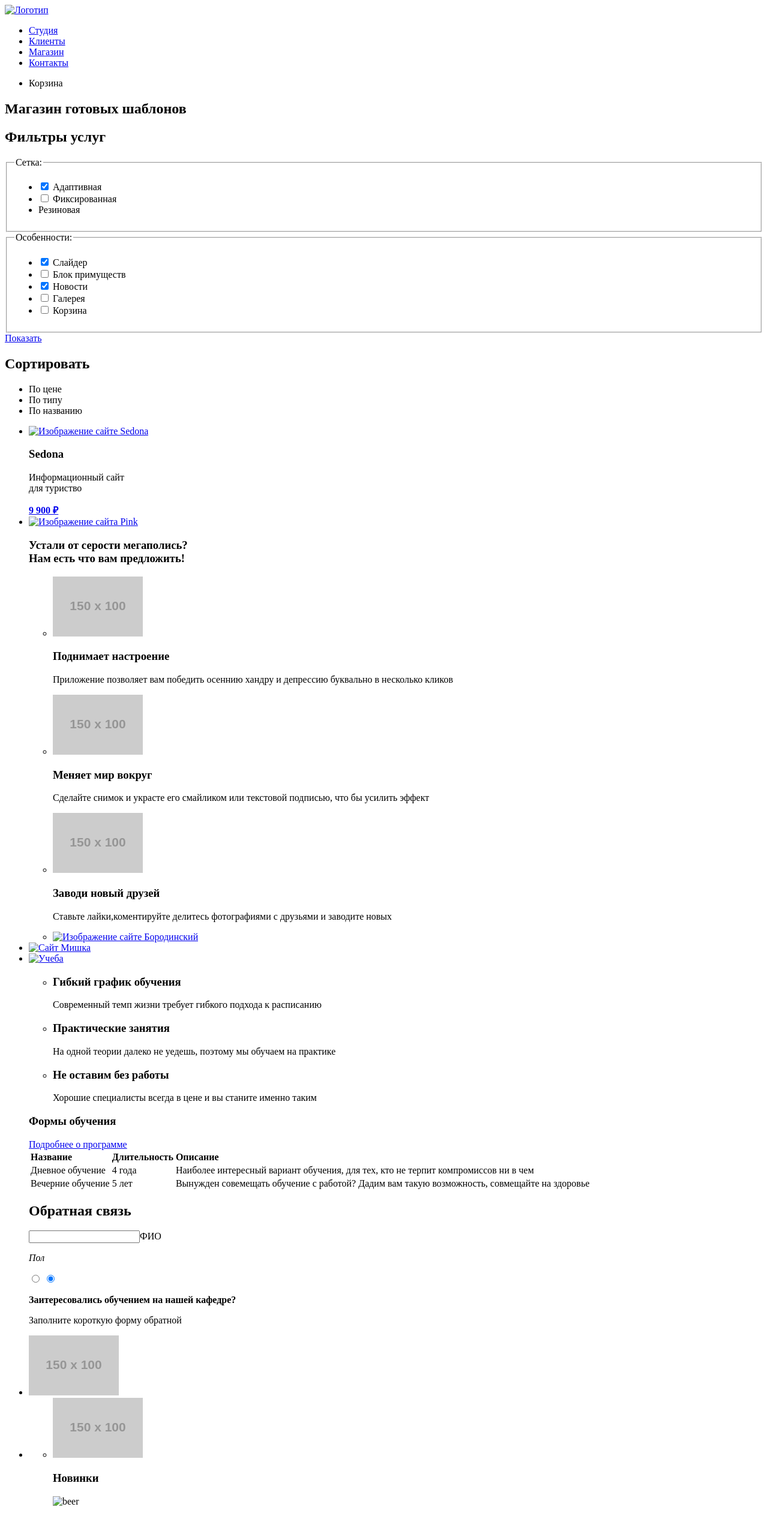
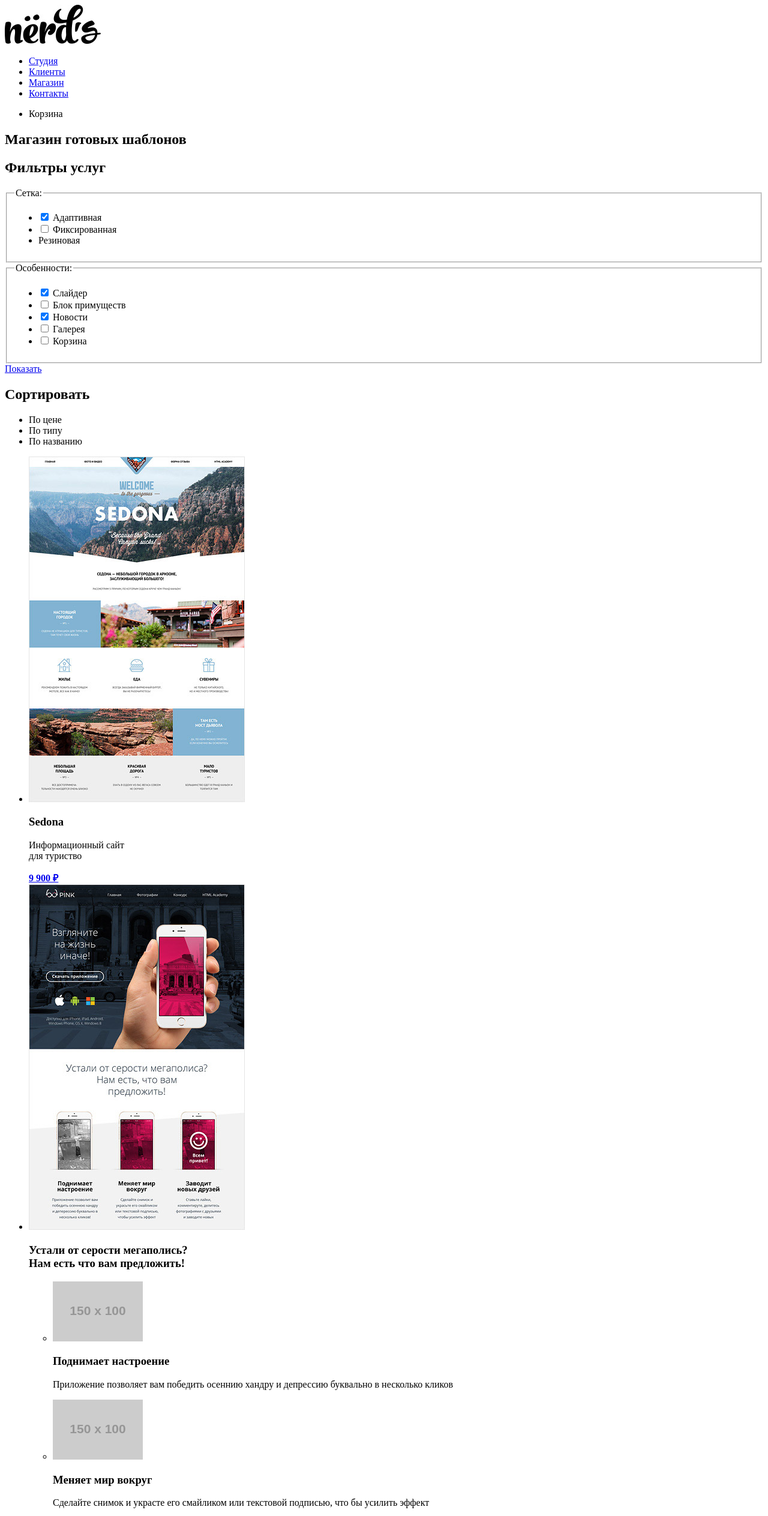
Before and after one commit to irvinthompson/493433-nerds, a plain HTML site: page nerdscatalog.html in a window 1280 px wide. Shown: the top 2527 px of the page at 60% size. Drawn offline with Linux system fonts and the light colour scheme; placeholder pictures from the web are drawn by us.

Commit message:
Исправления изображений

```diff
--- a/nerdscatalog.html
+++ b/nerdscatalog.html
@@ -9,7 +9,7 @@
     <footer class="main-footer">
         <nav clas="main-navigation">
             <a class="main-header-logo" href="index.html">
-                <img src="nerds-logo2.jpg" alt="Логотип" height="65" with="160">
+                <img src="img/nerds-logo2.jpg" alt="Логотип" height="65" with="160">
                 <ul class="site-navigation">
                     <li><a href="studia.html">Студия</a></li>
                     <li><a href="client.html">Клиенты</a></li>
@@ -83,7 +83,7 @@
             <ul>
                 <li>
             <a href="catalo-item.html">
-                <img src="img-sedona.jpg" alt="Изображение сайте Sedona" width="360" height="576">
+                <img src="img/img-sedona.jpg" alt="Изображение сайте Sedona" width="360" height="576">
 
             </a>
             <h3><span class="catalog-item-titile">Sedona</span></h3>
@@ -96,7 +96,7 @@
                 </li>
                 <li>
                     <a href="catalog-item.html">
-                        <img src="img-pink.jpg" alt="Изображение сайта Pink" width="360" height="576">
+                        <img src="img/img-pink.jpg" alt="Изображение сайта Pink" width="360" height="576">
                     </a>
                     <h3>Устали от серости мегаполись?<br>
                     Нам есть что вам предложить!</h3>
@@ -115,19 +115,19 @@
                         </li>
                         <li>
                             <a href="catalog-item.html">
-                                <img src="img-barbershop.jpg" alt="Изображение сайте Бородинский" width="360" height="576">
+                                <img src="img/img-barbershop.jpg" alt="Изображение сайте Бородинский" width="360" height="576">
                             </a>
                         </li>
                     </ul>
                 </li>
                 <li>
                     <a href="#">
-                    <img src="img-mishka.jpg" alt="Сайт Мишка" width="360" height="576">
+                    <img src="img/img-mishka.jpg" alt="Сайт Мишка" width="360" height="576">
                         </a>
                 </li>
                 <li>
                     <a href="catalog-item.html">
-                    <img src="img-aplus.jpg" width="360" height="576" alt="Учеба" >
+                    <img src="img/img-aplus.jpg" width="360" height="576" alt="Учеба" >
                     </a>
                     <ul>
                         <li><h3>Гибкий график обучения</h3>
@@ -175,7 +175,7 @@
                         <img src="http://placehold.it/150x100">
                     </a>
                     <h3>Новинки</h3>
-                    <img src="img-kvast.jpg" width="360" height="576" alt="beer">
+                    <img src="img/img-kvast.jpg" width="360" height="576" alt="beer">
                         <h3>Вахер</h3>
                             <p>Терский и мощный вкус этого кваса взбодрит после тяжелого дня и придаст сил для вечерних приключений</p>
                     <table>
```
Also changed, not shown: nerdsindex.html (+9 -9 lines).
